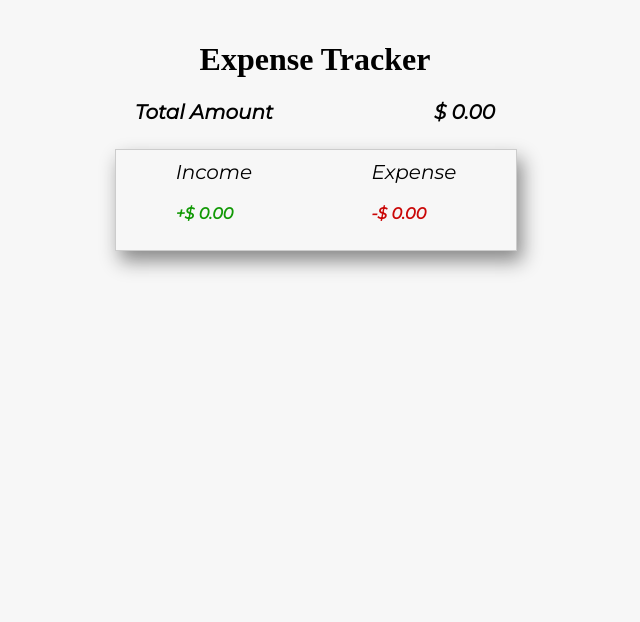
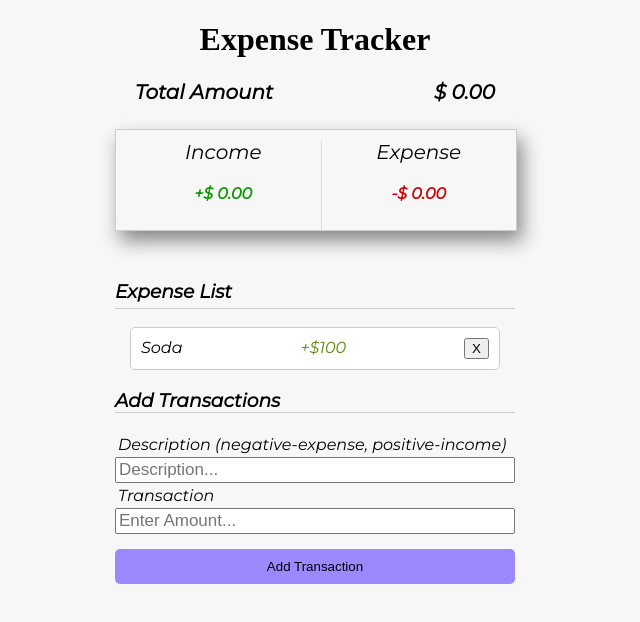
Before and after one commit to mAsadSiddique/expense-tracker, a React (Create React App) app: page / in a window 1280 px wide. Shown: the top 622 px of the page, without its empty margins (325-965 px from the left). Built offline with nearby package versions, Linux system fonts and the light colour scheme; a web font is replaced by a local one.

Commit message:
Add AddExpense, AddList Component

```diff
--- a/src/App.css
+++ b/src/App.css
@@ -10,7 +10,6 @@ body{
 
 .App{
   margin: 0 auto;
-  margin-top: 20px;
   height: 600px;
   width: 400px;
   /* border: 1px solid #ccc; */
--- a/src/App.js
+++ b/src/App.js
@@ -2,6 +2,8 @@ import './App.css';
 import ExpenseManager from './Components/ExpenseManager/ExpenseManager';
 import Header from './Components/Header/Header';
 import TotalExpense from './Components/TotalExpense/TotalExpense';
+import ExpenseList from './Components/ExpenseList/ExpenseList';
+import AddExpense from './Components/AddExpense/AddExpense';
 
 function App() {
   return (
@@ -9,6 +11,8 @@ function App() {
       <Header />
       <TotalExpense />
       <ExpenseManager />
+      <ExpenseList />
+      <AddExpense />
     </div>
   );
 }
--- /dev/null
+++ b/src/Components/AddExpense/AddExpense.css
@@ -0,0 +1,27 @@
+.title{
+    border-bottom:1px solid #ccc;
+
+}
+
+
+.Form__Group{
+    display: flex;
+    flex-direction: column;
+}
+
+label{
+    padding:3px;
+    /* font-weight: bold; */
+}
+
+input{
+    font-size: 17px;
+}
+
+.btn{
+    margin-top: 15px;
+    padding: 10px;
+    background-color:#9c88ff;
+    border: 0;
+    border-radius: 5px;
+}
--- /dev/null
+++ b/src/Components/AddExpense/AddExpense.js
@@ -0,0 +1,21 @@
+import React from 'react'
+import './AddExpense.css';
+
+function AddExpense() {
+    return (
+        <div>
+            <h3 className="title">Add Transactions</h3>
+            <form>
+                <div className="Form__Group">
+                    <label for="Description">Description (negative-expense, positive-income)</label>
+                    <input type="text" id="Description" placeholder="Description..." />
+                    <label for="Transaction" >Transaction</label>
+                    <input type="number" id="Transaction" placeholder="Enter Amount..."/>
+                    <button className="btn">Add Transaction</button>
+                </div>
+            </form>
+        </div>
+    )
+}
+
+export default AddExpense
--- /dev/null
+++ b/src/Components/ExpenseList/ExpenseList.css
@@ -0,0 +1,53 @@
+.Expense__List{
+    padding-top: 30px;
+}
+
+
+.Expense__Heading{
+    padding-bottom: 5px;
+    border-bottom: 1px solid #ccc;
+}
+
+.Expense__items{
+    margin: 15px;
+    padding: 10px ;
+    border: 1px solid #ccc;
+    border-radius: 5px;
+    background: #FFFFFF;
+    list-style-type: none;
+}
+
+.list{
+    display: flex;
+    justify-content: space-between;
+}
+
+.Amount{
+    color: rgb(88, 139, 12);
+}
+
+button{
+    cursor: pointer;
+
+
+}
+
+/* li> .Delete__Btn{
+    cursor: pointer;
+    background-color: #e74c3c;
+    border: 0;
+    color: #fff;
+    font-size: 20px;
+    line-height: 20px;
+    padding: 2px 5px;
+    position: absolute;
+    top: 56%;
+    left: 35%; */
+    /* transform: translate(1900%,-50%); */
+    /* opacity: 0; */
+    /* transition: opacity .3s ease; */
+/* } */
+
+/* .Expense__items >li:hover >.Delete__Btn{
+    opacity: 1;
+} */
--- /dev/null
+++ b/src/Components/ExpenseList/ExpenseList.js
@@ -0,0 +1,19 @@
+import React from 'react'
+import './ExpenseList.css'
+
+function ExpenseList() {
+    return (
+        <div className="Expense__List">
+            <h3 className="Expense__Heading">Expense List</h3>
+            <ul className="Expense__items">
+                <li className="list">
+                    Soda
+                    <span className="Amount"> +$100</span>
+                    <button className="Delete__Btn">X</button>
+                </li>
+            </ul>
+        </div>
+    )
+}
+
+export default ExpenseList
--- a/src/Components/ExpenseManager/ExpenseManager.css
+++ b/src/Components/ExpenseManager/ExpenseManager.css
@@ -5,7 +5,19 @@
     width: 400px;
     height: 100px;
     border: 1px solid #ccc;
-    box-shadow: 5px 10px 18px #888888;}
+    box-shadow: 5px 10px 18px #888888;
+}
+
+.Expense__Manager > div:first-child{
+    border-right: 1px solid #dedede;
+    margin-left: 10px;
+
+}
+
+.Expense__Manager > div{
+    flex: 1;
+    text-align: center;
+}
 
 .Income__Expense{
     display: flex;
--- a/src/index.css
+++ /dev/null
@@ -1,13 +0,0 @@
-body {
-  margin: 0;
-  font-family: -apple-system, BlinkMacSystemFont, 'Segoe UI', 'Roboto', 'Oxygen',
-    'Ubuntu', 'Cantarell', 'Fira Sans', 'Droid Sans', 'Helvetica Neue',
-    sans-serif;
-  -webkit-font-smoothing: antialiased;
-  -moz-osx-font-smoothing: grayscale;
-}
-
-code {
-  font-family: source-code-pro, Menlo, Monaco, Consolas, 'Courier New',
-    monospace;
-}
--- a/src/index.js
+++ b/src/index.js
@@ -1,6 +1,5 @@
 import React from 'react';
 import ReactDOM from 'react-dom';
-import './index.css';
 import App from './App';
 import reportWebVitals from './reportWebVitals';
 
```
